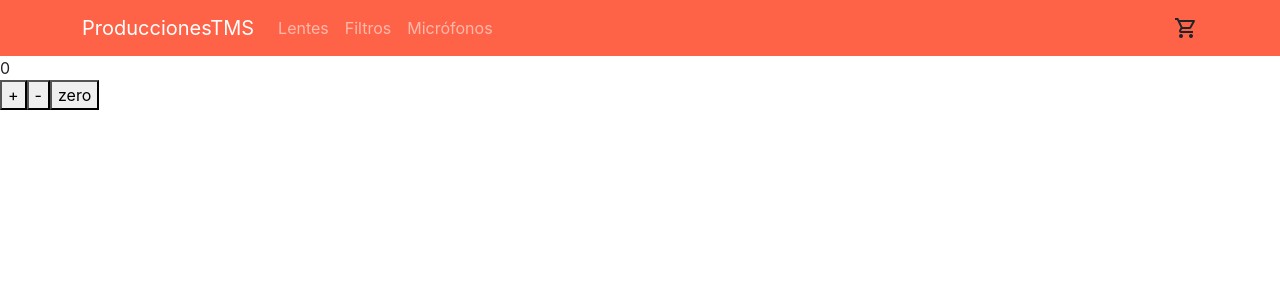
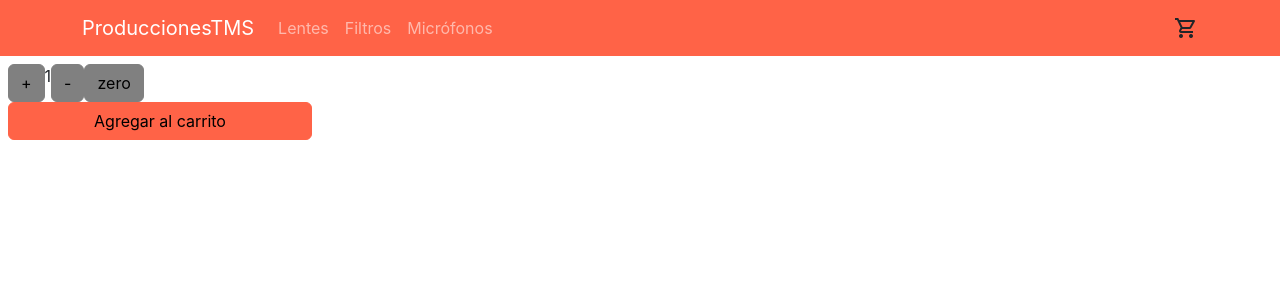
Before and after one commit to TmsLeOnGithub/tiendaTmsLeon, a React (Create React App) app: page / in a window 1280 px wide. Shown: the top 300 px of the page. Built offline with nearby package versions, Linux system fonts and the light colour scheme.

Commit message:
contador con boton ENTREGA DESAFIO 4

```diff
--- a/package.json
+++ b/package.json
@@ -37,5 +37,8 @@
       "last 1 firefox version",
       "last 1 safari version"
     ]
+  },
+  "devDependencies": {
+    "eslint-plugin-react-hooks": "^4.6.0"
   }
 }
--- a/src/App.js
+++ b/src/App.js
@@ -1,22 +1,15 @@
 import './App.scss';
 import ItemListContainer from './components/ItemListContainer';
 import NavBar from './components/NavBar';
-import ItemCount from './components/ItemCount';
 
 function App() {
   return (
     <>
-    <link rel="stylesheet" href="https://fonts.googleapis.com/css2?family=Material+Symbols+Outlined:opsz,wght,FILL,GRAD@48,400,0,0" />
-    <NavBar></NavBar>
-
-    <div>
-    <ItemListContainer></ItemListContainer>
-
-
-    <ItemCount></ItemCount>
-
-    </div>
-
+      <link rel="stylesheet" href="https://fonts.googleapis.com/css2?family=Material+Symbols+Outlined:opsz,wght,FILL,GRAD@48,400,0,0" />
+      <NavBar></NavBar>
+      <div>
+        <ItemListContainer></ItemListContainer>
+      </div>
     </>
   );
 }
--- a/src/components/ItemCount.js
+++ b/src/components/ItemCount.js
@@ -1,14 +1,24 @@
 import react, { useState } from "react";
+import Button from 'react-bootstrap/Button';
 
-const useCounter = () => {
-    const [counter, setcounter] = useState(0);
+//.............................COMMITEADO LO DE ABAJO..................................
+const useCounter = ({ stock, initial }) => {
+    const [counter, setcounter] = useState(initial);
+    const [itemStock, setItemStock] = useState(stock);
+
 
     const agregar = () => setcounter(counter + 1)
-    const quitar = () => setcounter(counter - 1)
+    const quitar = () => {
+        if (counter > 0){
+            setcounter(counter - 1)
+        }
+
+    }
     const resetear = () => setcounter(0)
 
     return {
         counter,
+        itemStock,
         agregar,
         quitar,
         resetear,
@@ -16,16 +26,22 @@ const useCounter = () => {
 }
 
 
-export default function ItemCount() {
-    const { counter, agregar, quitar, resetear } = useCounter();
+export default function ItemCount({ stock = 0, initial = 1, onAdd }) {
+    const { counter, itemStock, agregar, quitar, resetear } = useCounter({ stock, initial });
 
     return (
         <>
+            <div class="d-flex w-25 flex-column p-2">
+              <div class="d-flex">
+              <Button variant="secondary" onClick={agregar}>+</Button>
+                <div> {counter} </div>
+                <Button variant="secondary" onClick={quitar}>-</Button>
+                 <Button variant="secondary" onClick={resetear}>zero</Button>
+              </div>
 
-            <div> {counter} </div>
-            <button onClick={agregar}>+</button>
-            <button onClick={quitar}>-</button>
-            <button onClick={resetear}>zero</button>
+                <Button variant="primary" disabled={counter>stock} onClick={() => onAdd(counter)
+                }>Agregar al carrito</Button>
+            </div>
         </>
     )
 }
--- a/src/components/ItemListContainer.jsx
+++ b/src/components/ItemListContainer.jsx
@@ -1,8 +1,13 @@
+
+import ItemCount from './ItemCount';
 
 function ItemListContainer() {
+  const   onAdd = (cantidad) => {alert (`${cantidad} producto(s) añadidos`)}
+
+
     return ( <>
         <div className="ItemListContainer">
-
+        <ItemCount stock={5} initial={1} onAdd={onAdd}></ItemCount>
         </div>
         </>
     )
--- a/src/estilos.scss
+++ b/src/estilos.scss
@@ -1,5 +1,7 @@
+
 $theme-colors: (
     "primary": tomato,
+    "secondary": grey
 );
 
 @import "~bootstrap/scss/bootstrap";
```
Also changed, not shown: src/components/Header.js (+1 -17 lines), 1 other file (tests, documents, lock files or other folders).
